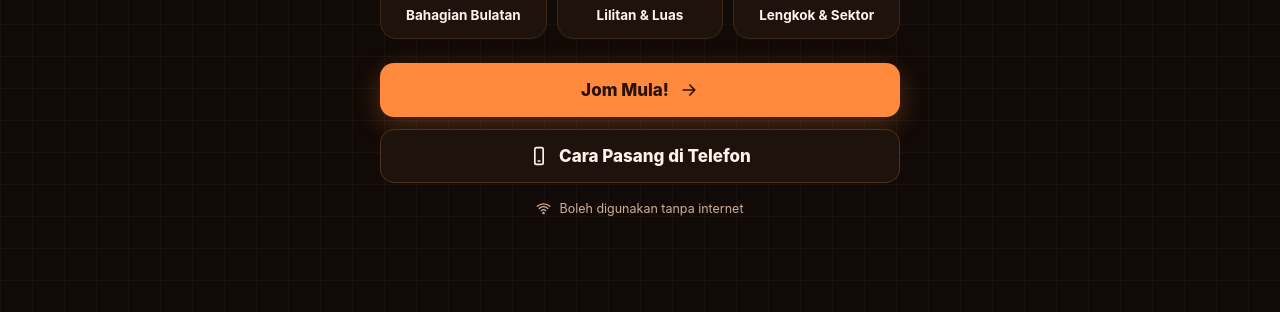
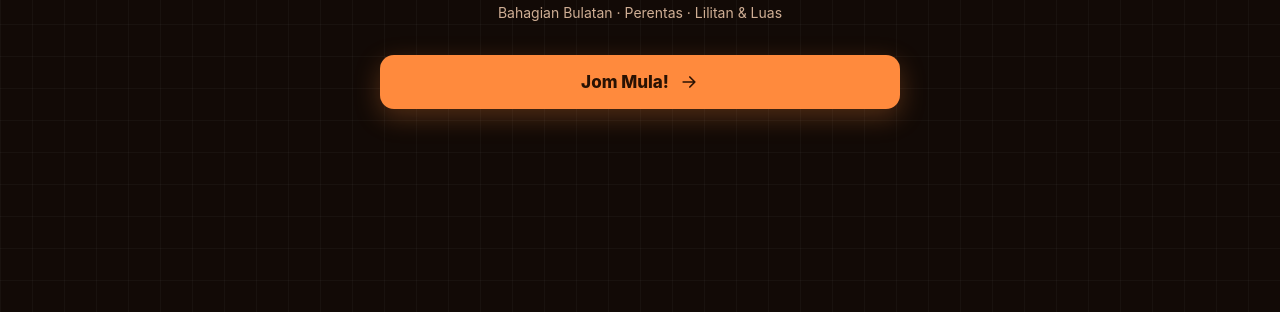
Before and after one commit to ekwanbiz/circmotion, a plain HTML site: page index.html in a window 1280 px wide. Shown: the part 488-800 px from the top of the page. Drawn offline with Linux system fonts and the light colour scheme.

Commit message:
Skrin pembuka ringkas: logo, nama, slogan dan Jom Mula sahaja
Co-Authored-By: Claude Opus 5.5 <noreply@anthropic.com>
Claude-Session: https://claude.ai/code/session_01Tv51XvWykrajcfY7iSANdp

```diff
--- a/index.html
+++ b/index.html
@@ -320,6 +320,7 @@ main.wide{max-width:none;padding:26px 28px 24px}
 .side .mmhome+.offline{margin-top:0}
 .ph .mmhome{display:none}
 @media(max-width:860px){.ph .mmhome{display:inline-flex;width:42px;height:42px;padding:0;justify-content:center}.ph .mmhome span{display:none}}
+.splash .btn.pri.wide{margin-top:10px}
 </style>
 <style id="nozoom">html{touch-action:manipulation;-webkit-text-size-adjust:100%;text-size-adjust:100%}</style></head>
 <body>
@@ -518,15 +519,12 @@ function simPreview(kind){
  return''}
 
 const VIEWS={
- splash(){return`<div class="splash"><a class="mmhome sp" href="/mathmotion/#/utama" aria-label="Kembali ke MATHMOTION (semua app)"><svg viewBox="0 0 96 96" aria-hidden="true" style="width:20px;height:20px;flex:none" fill="none" stroke-linecap="round" stroke-width="12"><path d="M14 74 L26 26" stroke="#2EE6A6"/><path d="M26 26 L48 58" stroke="#FF8A3D"/><path d="M48 58 L70 26" stroke="#B57BFF"/><path d="M70 26 L82 74" stroke="#FFC93C"/></svg><span>MATHMOTION</span></a><div class="sp-in view">
+ splash(){return`<div class="splash"><div class="sp-in view">
   <div class="logo-big">${LOGO}</div>
   <h1 class="brand h">CIRC<b>MOTION</b></h1>
   <p class="tagline h"><span>Kenal.</span> <span>Golek.</span> <span>Ukur!</span></p>
   <p class="sub">Bahagian Bulatan · Perentas · Lilitan &amp; Luas</p>
-  <div class="sp-sims">${SIMS.map(s=>`<a class="sp-sim ${s.cls}" href="#/simulasi/${s.id}" aria-label="Buka simulasi ${s.name}"><span class="go">${I('arrow')}</span><span class="sq">${I(s.icon)}</span><b>${s.name}</b></a>`).join('')}</div>
-  <a class="btn pri wide" href="#/utama">Jom Mula! ${I('arrow')}</a>
-  <a class="btn sec wide" href="#/pasang">${I('phone')}Cara Pasang di Telefon</a>
-  <p class="offline">${I('wifi')}Boleh digunakan tanpa internet</p></div></div>`},
+  <a class="btn pri wide" href="#/utama">Jom Mula! ${I('arrow')}</a></div></div>`},
  utama(){return head('CIRCMOTION','Selamat datang!','Jom teroka dunia bulatan.',starPill())+
   `<div class="card prog"><div class="top"><b>Kemajuan Saya</b><small>Set latihan lulus</small></div><div class="bars">${TOPICS.map(t=>`<div class="bar ${t.cls}"><div class="lab"><span>${t.name}</span><span>${S.prog[t.id]||0}/3</span></div><div class="track"><i style="width:${(S.prog[t.id]||0)/3*100}%"></i></div></div>`).join('')}</div></div>
   <div class="tiles">${[['nota','Nota','Konsep, contoh & kesilapan biasa','book','c1'],['simulasi','Simulasi','Golek, potong & ukur bulatan','sim','c3'],['latihan','Latihan','Cuba soalan ikut topik','pen','c2'],['kuiz','Kuiz','Uji diri, kumpul bintang','trophy','cg']].map(([r,t,d,ic,c])=>`<a class="tile ${c}" href="#/${r}"><div class="ic">${I(ic)}</div><h2 class="h">${t}</h2><p>${d}</p></a>`).join('')}</div>`},
--- a/sw.js
+++ b/sw.js
@@ -1,5 +1,5 @@
 // CIRCMOTION – guna versi terbaru bila ada internet, salinan simpanan bila luar talian
-const CACHE='circmotion-v3';
+const CACHE='circmotion-v4';
 const FILES=['./','./index.html','./manifest.webmanifest','./icons/logo.svg','./icons/icon-192.png','./icons/icon-512.png','./simulasi/bahagian-bulatan.html','./simulasi/lilitan-luas.html','./simulasi/lengkok-sektor.html'];
 self.addEventListener('install',e=>{e.waitUntil(caches.open(CACHE).then(c=>c.addAll(FILES)).then(()=>self.skipWaiting()))});
 self.addEventListener('activate',e=>{e.waitUntil(caches.keys().then(ks=>Promise.all(ks.filter(k=>k!==CACHE).map(k=>caches.delete(k)))).then(()=>self.clients.claim()))});
```
